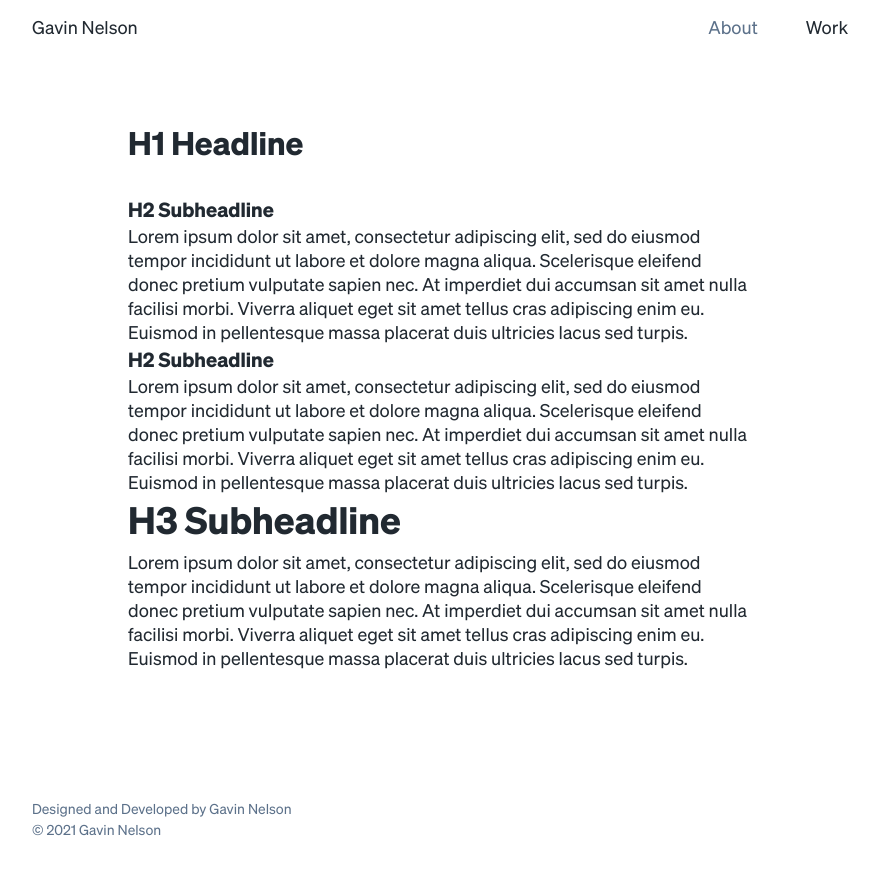
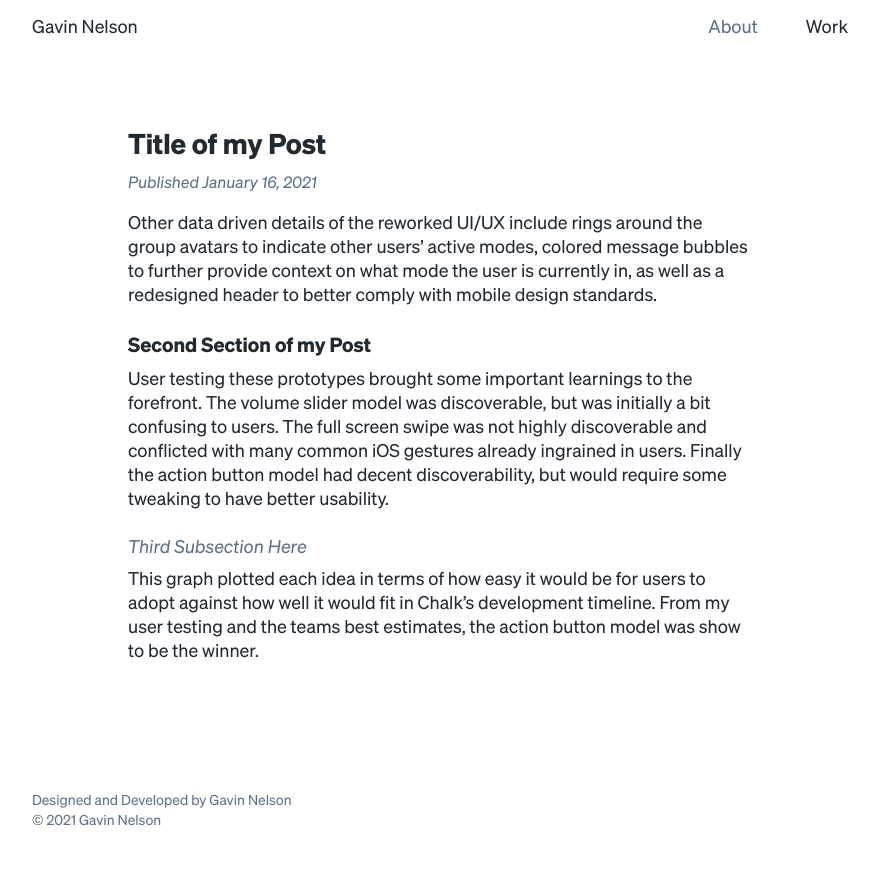
Before and after one commit to gavinmn/nelson.co, a Next.js app: page /typography in a window 1280 px wide. Shown: the top 874 px of the page, without its empty margins (200-1079 px from the left). Built offline with nearby package versions, Linux system fonts and the light colour scheme.

Commit message:
solidified some better type hierarchy

```diff
--- a/src/components/globalstyle.js
+++ b/src/components/globalstyle.js
@@ -88,7 +88,7 @@ export const GlobalStyle = createGlobalStyle`
 	  	-webkit-overflow-scrolling: touch;
 	  	-webkit-font-smoothing: antialiased;
 	  	text-rendering: optimizeLegibility;
-	  	line-height: 1.5;
+	  	line-height: 1.4;
 	}
 
 	footer {
--- a/src/pages/typography.js
+++ b/src/pages/typography.js
@@ -8,35 +8,32 @@ import { device } from "../components/device"
 
 const Typography = props => (
   <PostWrapper title="" subtitle="" time="">
-    <h1>H1 Headline</h1>
-    <h2>H2 Subheadline</h2>
+    <h1>Title of my Post</h1>
+    <h4>Published January 16, 2021</h4>
     <p>
-      Lorem ipsum dolor sit amet, consectetur adipiscing elit, sed do eiusmod
-      tempor incididunt ut labore et dolore magna aliqua. Scelerisque eleifend
-      donec pretium vulputate sapien nec. At imperdiet dui accumsan sit amet
-      nulla facilisi morbi. Viverra aliquet eget sit amet tellus cras adipiscing
-      enim eu. Euismod in pellentesque massa placerat duis ultricies lacus sed
-      turpis.
+      Other data driven details of the reworked UI/UX include rings around the
+      group avatars to indicate other users’ active modes, colored message
+      bubbles to further provide context on what mode the user is currently in,
+      as well as a redesigned header to better comply with mobile design
+      standards.
     </p>
 
-    <h2>H2 Subheadline</h2>
+    <h2>Second Section of my Post</h2>
     <p>
-      Lorem ipsum dolor sit amet, consectetur adipiscing elit, sed do eiusmod
-      tempor incididunt ut labore et dolore magna aliqua. Scelerisque eleifend
-      donec pretium vulputate sapien nec. At imperdiet dui accumsan sit amet
-      nulla facilisi morbi. Viverra aliquet eget sit amet tellus cras adipiscing
-      enim eu. Euismod in pellentesque massa placerat duis ultricies lacus sed
-      turpis.
+      User testing these prototypes brought some important learnings to the
+      forefront. The volume slider model was discoverable, but was initially a
+      bit confusing to users. The full screen swipe was not highly discoverable
+      and conflicted with many common iOS gestures already ingrained in users.
+      Finally the action button model had decent discoverability, but would
+      require some tweaking to have better usability.
     </p>
 
-    <h3>H3 Subheadline</h3>
+    <h3>Third Subsection Here</h3>
     <p>
-      Lorem ipsum dolor sit amet, consectetur adipiscing elit, sed do eiusmod
-      tempor incididunt ut labore et dolore magna aliqua. Scelerisque eleifend
-      donec pretium vulputate sapien nec. At imperdiet dui accumsan sit amet
-      nulla facilisi morbi. Viverra aliquet eget sit amet tellus cras adipiscing
-      enim eu. Euismod in pellentesque massa placerat duis ultricies lacus sed
-      turpis.
+      This graph plotted each idea in terms of how easy it would be for users to
+      adopt against how well it would fit in Chalk’s development timeline. From
+      my user testing and the teams best estimates, the action button model was
+      show to be the winner.
     </p>
   </PostWrapper>
 )
--- a/src/styles/fonts.css
+++ b/src/styles/fonts.css
@@ -23,6 +23,43 @@
   font-weight: bold;
   font-style: normal;
   font-display: optional;
+}
+
+h1 {
+  font-size: 26px;
+  line-height: 30px;
+  margin-bottom: 0.5rem;
+}
+
+h2 {
+  font-size: 18px;
+  line-height: 24px;
+  font-weight: bold;
+  margin: 1.25rem 0 0.5rem 0;
+}
+
+h3 {
+  font-size: 16px;
+  line-height: 24px;
+  font-style: italic;
+  font-weight: normal;
+  margin: 1.25rem 0 0.5rem 0;
+  color: var(--text-secondary);
+}
+
+h4 {
+  font-size: 14px;
+  line-height: 20px;
+  font-weight: normal;
+  font-style: italic;
+  margin-bottom: 1rem;
+  color: var(--text-secondary);
+}
+
+p,
+li {
+  font-size: 16px;
+  line-height: 24px;
 }
 
 a {
@@ -53,32 +90,49 @@ li::marker {
   font-size: 14px;
 }
 
-/* h1 {
-  font-size: 24px;
-  font-weight: bold;
+@media only screen and (min-width: 722px) {
+  h1 {
+    font-size: 28px;
+    line-height: 36px;
+    margin-bottom: 0.25rem;
   }
 
   h2 {
-  font-size: 14px;
-  color: var(--text-secondary);
-  font-weight: normal;
+    font-size: 20px;
+    line-height: 28px;
+    font-weight: bold;
+    margin: 0.75rem 0 0.25rem 0;
   }
 
   h3 {
-  font-size: 15px;
-  font-weight: bold;
+    font-size: 18px;
+    line-height: 24px;
+    font-style: italic;
+    font-weight: normal;
+    margin: 0.75rem 0 0.25rem 0;
     color: var(--text-secondary);
-  margin: 2rem 0 0.5rem 0;
-} */
+  }
+
+  h4 {
+    font-size: 16px;
+    line-height: 24px;
+    font-weight: normal;
+    font-style: italic;
+    margin-bottom: 0.5rem;
+    color: var(--text-secondary);
+  }
 
   p,
   li {
-  font-size: 16px;
+    font-size: 18px;
     line-height: 24px;
-  font-weight: normal;
   }
 
-@media only screen and (min-width: 722px) {
+  a {
+    font-size: 18px;
+    text-decoration: none;
+    color: #8b8f9b;
+  }
   code {
     font-size: 16px;
     color: var(--text-secondary);
@@ -94,38 +148,4 @@ li {
   li::marker {
     font-size: 16px;
   }
-
-  h1 {
-    font-size: 32px;
-    line-height: 36px;
-    margin-bottom: 1rem;
 }
-
-  h2 {
-    font-size: 20px;
-  }
-
-  /*
-  h2 {
-    font-size: 16px;
-    color: var(--text-secondary);
-    font-weight: normal;
-  }
-
-  h3 {
-    margin: 1rem 0 0.5rem 0;
-    font-size: 17px;
-  } */
-
-  p,
-  li {
-    font-size: 18px;
-    line-height: 24px;
-  }
-
-  a {
-    font-size: 18px;
-    text-decoration: none;
-    color: #8b8f9b;
-  }
-}
```
Lines whose indentation alone changed are shown as unchanged.
